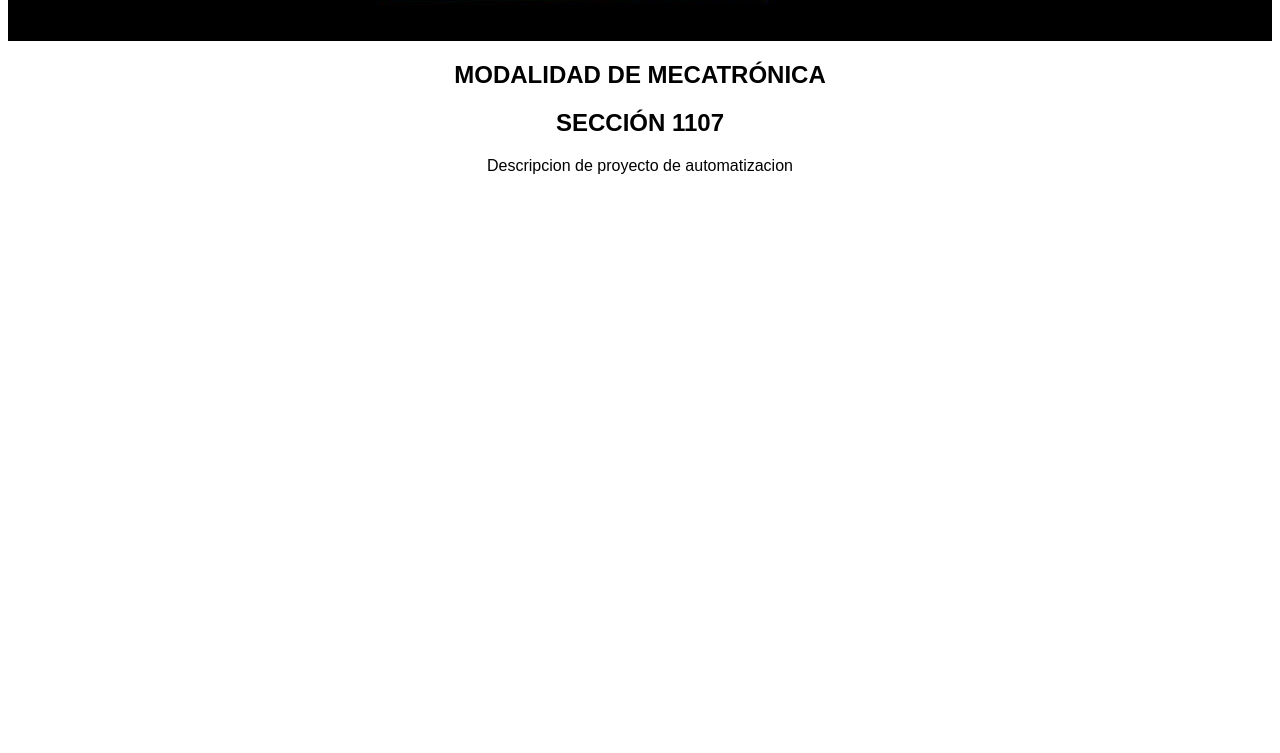
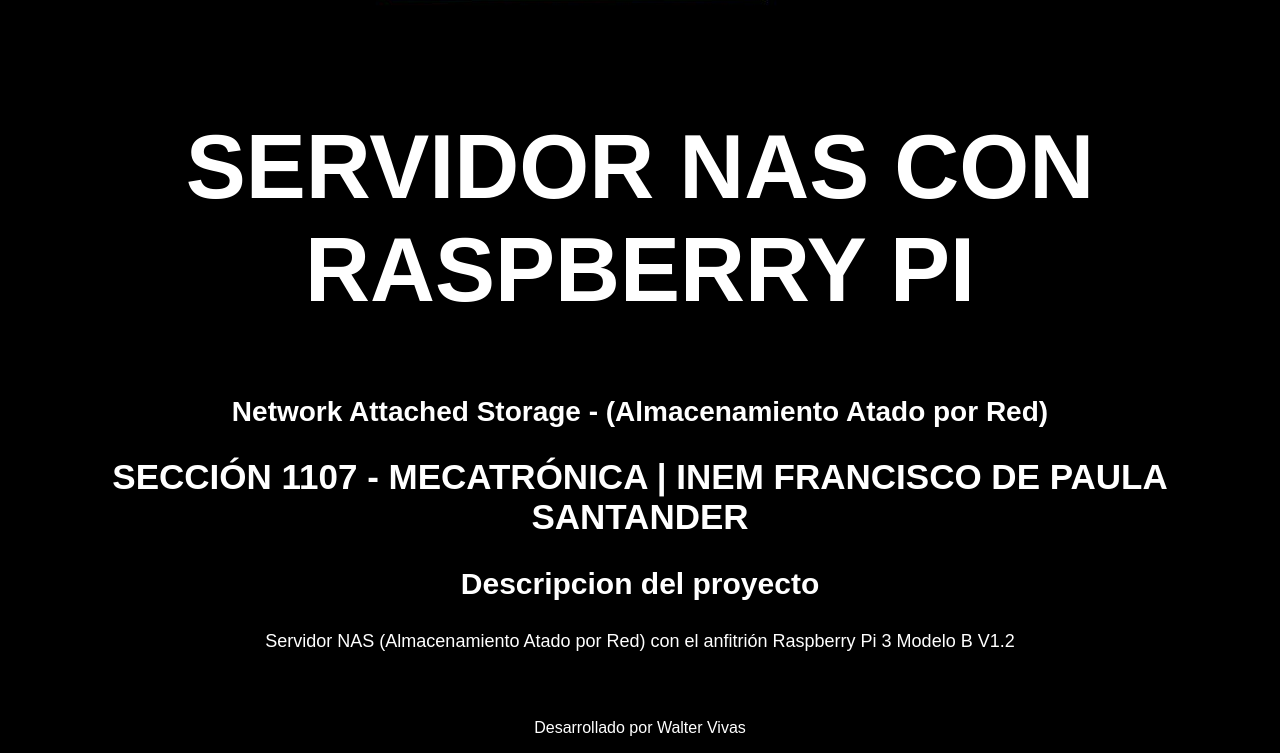
Before and after one commit to iSwolyz/automatizacion-1107, a plain HTML site: page index.html in a window 1280 px wide. Shown: the part 467-1220 px from the top of the page. Before the commit the page ends 800 px from the top, so only its background shows below. Drawn offline with Linux system fonts and the light colour scheme.

Commit message:
6/5/26 Modificacion HTML

```diff
--- a/index.html
+++ b/index.html
@@ -1,19 +1,31 @@
 <!DOCTYPE html>
-<html lang="en">
+<html lang="es">
 <head>
     <meta charset="UTF-8">
     <meta name="viewport" content="width=device-width, initial-scale=1.0">
     <link rel="stylesheet" href="./styles.css">
-    <title>Proyecto Automatización</title>
+    <title>Servidor NAS - Automatización 11-07</title>
 </head>
-<body>
+
+<body id="cuerpo">
     <header>
         <div id="banner"></div>
     </header>
+
     <section>
-        <h1 id="titulo">MODALIDAD DE MECATRÓNICA</h1>
-        <h2 id="hola">SECCIÓN 1107</h2>
-        <p id="p1">Descripcion de proyecto de automatizacion</p>
+        <h1 id="titulo">SERVIDOR NAS CON RASPBERRY PI</h1>
+        <h2 id="nas">Network Attached Storage - (Almacenamiento Atado por Red)</h2>
+        <h2 id="seccion">SECCIÓN 1107 - MECATRÓNICA | INEM FRANCISCO DE PAULA SANTANDER</h2>
+            <div><h3 id="descripcion">Descripcion del proyecto</h3>
+                <p id="lore">Servidor NAS (Almacenamiento Atado por Red) con el anfitrión Raspberry Pi 3 Modelo B V1.2</p>
+                <h1>¿Como funciona?</h1>
+                <p></p>
+            </div>
     </section>
+
+    <footer>
+        <p id="walter">Desarrollado por Walter Vivas</p>
+    </footer>
+
 </body>
 </html>
--- a/styles.css
+++ b/styles.css
@@ -1,3 +1,7 @@
+#cuerpo{
+    background-color: black;
+}
+
 #banner{
     background-image: url(./img/banner.jpg);
     background-size: cover;
@@ -5,15 +9,45 @@
     width: 100%;
     height:500px;
 }
+
 #titulo{
     font-family: Arial, Helvetica, sans-serif;
     text-align: center;
+    font-size: 90px;
+    color: white;
 }
-#hola {
+
+#seccion{
     font-family: Arial, Helvetica, sans-serif;
     text-align: center;
+    color: white;
+    font-size: 35px;
 }
-#p1{
+
+#descripcion{
     font-family: Arial, Helvetica, sans-serif;
     text-align: center;
+    color: white;
+    font-size: 30px;
 }
+
+#walter{
+    font-family: Arial, Helvetica, sans-serif;
+    text-align: center;
+    color: white;
+}
+
+#lore{
+    font-family: Arial, Helvetica, sans-serif;
+    text-align: center;
+    color: white;
+    font-size: 18px;
+}
+
+#nas{
+    font-family: Arial, Helvetica, sans-serif;
+    text-align: center;
+    color: white;
+    font-size: 28px;
+
+}
```
